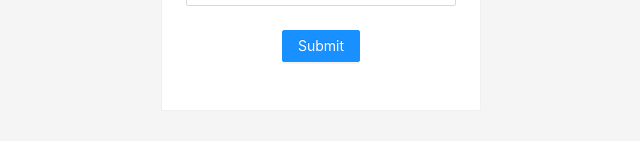
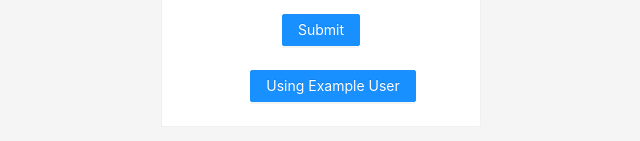
Before and after one commit to nguyenvantuan2391996/fe-topsis, a React (Create React App) app: page / in a window 1280 px wide. Shown: the part 487-628 px from the top of the page, without its empty margins (319-959 px from the left). Built offline with nearby package versions, Linux system fonts and the light colour scheme.

Commit message:
feat: using example user

```diff
--- a/src/pages/SignUpPage.tsx
+++ b/src/pages/SignUpPage.tsx
@@ -13,6 +13,12 @@ const SignUpPage: React.FC = () => {
     };
     handleSignUpUser(userInput);
   };
+
+  const UsingExampleUser = () => {
+    localStorage.setItem("standards_info", "[]")
+    localStorage.setItem("user_info", `{"id":"1227e1cb-9840-4a19-b046-7649db432cfd","name":"Nguyen Van Tuan"}`)
+    window.location.reload()
+  }
 
   return (
     <Row
@@ -53,6 +59,14 @@ const SignUpPage: React.FC = () => {
               </Button>
             </Form.Item>
           </Form>
+          <Button
+              style={{ marginLeft: 24 }}
+              type="primary"
+              htmlType="submit"
+              onClick={() => UsingExampleUser()}
+          >
+            Using Example User
+          </Button>
           <div>
             {!!errorValidate && !!errorValidate.get("Name") && (
               <Alert
```
